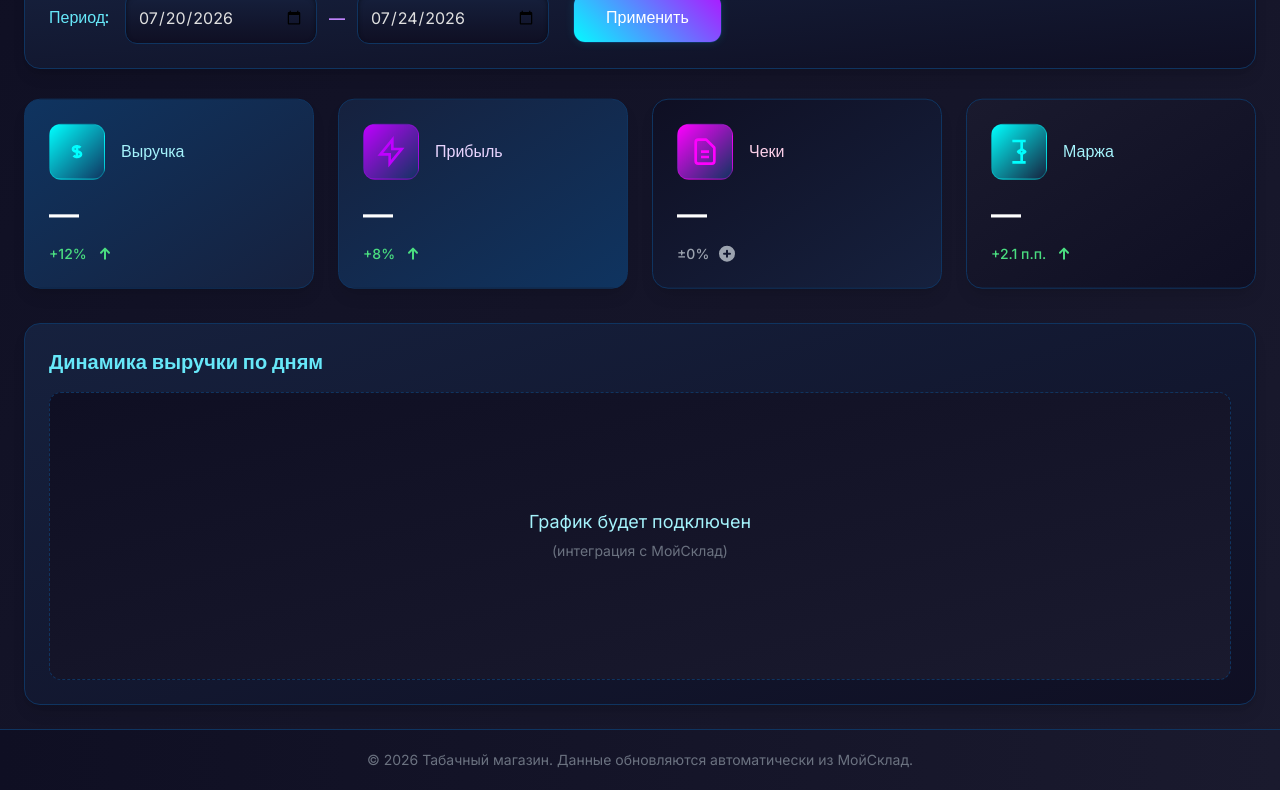
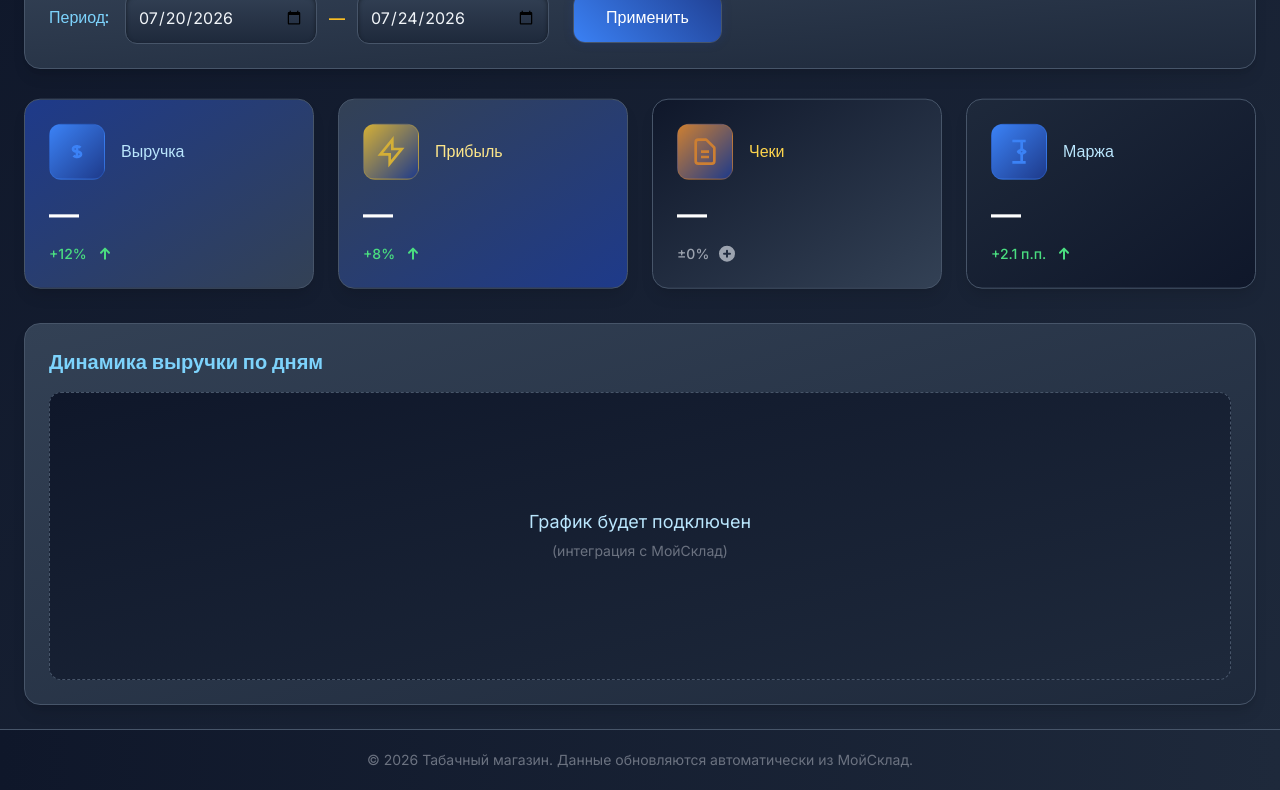
Before and after one commit to DenmarkGod/analyzer, a plain HTML site: page index.html in a window 1280 px wide. Shown: the part 166-956 px from the top of the page. Drawn offline with nearby package versions, Linux system fonts and the light colour scheme.

Commit message:
index.html

```diff
--- a/index.html
+++ b/index.html
@@ -5,7 +5,7 @@
   <meta name="viewport" content="width=device-width, initial-scale=1.0"/>
   <title>Аналитика | Табачный Магазин</title>
 
-  <!-- Подключаем Poppins и Inter -->
+  <!-- Подключаем Inter и Poppins -->
   <link href="https://fonts.googleapis.com/css2?family=Inter:wght@300;400;500;600&family=Poppins:wght@500;600&display=swap" rel="stylesheet">
 
   <!-- Tailwind через CDN -->
@@ -15,19 +15,21 @@
       theme: {
         extend: {
           colors: {
-            'dark-bg': '#0f0f23',
-            'dark-panel': '#1a1a2e',
-            'dark-card': '#16213e',
-            'dark-accent': '#0f3460',
-            'neon-blue': '#00ffff',
-            'neon-purple': '#bf00ff',
-            'neon-pink': '#ff00ff',
-            'text-main': '#e0e0e0',
-            'text-secondary': '#a0aec0',
+            'dark-bg': '#0f172a',
+            'dark-panel': '#1e293b',
+            'dark-card': '#334155',
+            'dark-accent': '#475569',
+            'law-blue': '#1e3a8a',
+            'law-blue-light': '#3b82f6',
+            'gold': '#d4af37',
+            'bronze': '#cd7f32',
+            'silver': '#c0c0c0',
+            'text-main': '#f1f5f9',
+            'text-secondary': '#cbd5e1',
           },
           boxShadow: {
-            'glow-md': '0 0 15px rgba(0, 255, 255, 0.1)',
-            'glow-lg': '0 0 25px rgba(191, 0, 255, 0.2)',
+            'glow-md': '0 0 15px rgba(59, 130, 246, 0.2)',
+            'glow-lg': '0 0 25px rgba(30, 58, 138, 0.3)',
             'inset-dark': 'inset 0 2px 4px rgba(0, 0, 0, 0.5)'
           },
           animation: {
@@ -42,8 +44,8 @@
               '50%': { transform: 'translateY(-10px)' },
             },
             glowPulse: {
-              '0%, 100%': { boxShadow: '0 0 15px rgba(0, 255, 255, 0.1)' },
-              '50%': { boxShadow: '0 0 30px rgba(191, 0, 255, 0.2)' },
+              '0%, 100%': { boxShadow: '0 0 15px rgba(59, 130, 246, 0.2)' },
+              '50%': { boxShadow: '0 0 30px rgba(30, 58, 138, 0.4)' },
             },
             shine: {
               '0%': { backgroundPosition: '-100%' },
@@ -58,8 +60,8 @@
   <style>
     body {
       font-family: 'Inter', sans-serif;
-      background: linear-gradient(135deg, #0f0f23 0%, #1a1a2e 100%);
-      color: #e0e0e0;
+      background: linear-gradient(135deg, #0f172a 0%, #1e293b 100%);
+      color: #f1f5f9;
       overflow-x: hidden;
     }
 
@@ -68,54 +70,54 @@
     }
 
     .card-glow {
-      box-shadow: 0 0 15px rgba(0, 255, 255, 0.1), inset 0 2px 4px rgba(0, 0, 0, 0.5);
+      box-shadow: 0 0 15px rgba(30, 58, 138, 0.2), inset 0 2px 4px rgba(0, 0, 0, 0.5);
       transition: all 0.4s ease;
     }
 
     .card-glow:hover {
-      box-shadow: 0 0 25px rgba(191, 0, 255, 0.3), inset 0 2px 4px rgba(0, 0, 0, 0.7);
+      box-shadow: 0 0 25px rgba(59, 130, 246, 0.4), inset 0 2px 4px rgba(0, 0, 0, 0.7);
       transform: translateY(-5px);
     }
 
-    .btn-cyber {
-      background: linear-gradient(90deg, #0f3460, #16213e, #0f3460);
-      border: 1px solid #0f3460;
-      box-shadow: 0 0 10px rgba(0, 255, 255, 0.1);
+    .btn-law {
+      background: linear-gradient(90deg, #1e3a8a, #334155, #1e3a8a);
+      border: 1px solid #475569;
+      box-shadow: 0 0 10px rgba(30, 58, 138, 0.3);
       transition: all 0.3s ease;
       position: relative;
       overflow: hidden;
     }
 
-    .btn-cyber::before {
+    .btn-law::before {
       content: '';
       position: absolute;
       top: -2px;
       left: -2px;
       right: -2px;
       bottom: -2px;
-      background: linear-gradient(45deg, #00ffff, #bf00ff, #ff00ff, #00ffff);
+      background: linear-gradient(45deg, #3b82f6, #1e3a8a, #d4af37, #3b82f6);
       z-index: -1;
       border-radius: 12px;
       animation: shine 3s infinite;
       background-size: 400%;
     }
 
-    .btn-cyber:hover {
-      box-shadow: 0 0 20px rgba(191, 0, 255, 0.4);
+    .btn-law:hover {
+      box-shadow: 0 0 20px rgba(30, 58, 138, 0.6);
       transform: scale(1.03);
     }
 
     .input-dark {
-      background: linear-gradient(to bottom, #16213e, #0f0f23);
-      border: 1px solid #0f3460;
-      color: #e0e0e0;
+      background: linear-gradient(to bottom, #334155, #1e293b);
+      border: 1px solid #475569;
+      color: #f1f5f9;
       box-shadow: inset 0 2px 4px rgba(0, 0, 0, 0.5);
     }
 
     .input-dark:focus {
       outline: none;
-      border-color: #00ffff;
-      box-shadow: 0 0 10px rgba(0, 255, 255, 0.2);
+      border-color: #3b82f6;
+      box-shadow: 0 0 10px rgba(59, 130, 246, 0.3);
     }
 
     .icon-wrapper {
@@ -130,25 +132,25 @@
 <body class="min-h-screen flex flex-col">
 
 <!-- Header -->
-<header class="p-6 bg-gradient-to-r from-[#0f0f23] to-[#1a1a2e] border-b border-[#0f3460] shadow-lg">
+<header class="p-6 bg-gradient-to-r from-[#0f172a] to-[#1e293b] border-b border-[#475569] shadow-lg">
   <div class="max-w-7xl mx-auto">
     <div class="flex items-center gap-4">
-      <div class="w-14 h-14 rounded-xl bg-gradient-to-br from-[#0f3460] to-[#16213e] flex items-center justify-center border border-[#0f3460] shadow-lg">
+      <div class="w-14 h-14 rounded-xl bg-gradient-to-br from-[#1e3a8a] to-[#334155] flex items-center justify-center border border-[#475569] shadow-lg">
         <svg xmlns="http://www.w3.org/2000/svg" viewBox="0 0 24 24" fill="none" stroke="url(#headerGradient)" stroke-width="2" class="w-8 h-8">
           <defs>
             <linearGradient id="headerGradient" x1="0%" y1="0%" x2="100%" y2="100%">
-              <stop offset="0%" stop-color="#00ffff"/>
-              <stop offset="100%" stop-color="#bf00ff"/>
+              <stop offset="0%" stop-color="#3b82f6"/>
+              <stop offset="100%" stop-color="#d4af37"/>
             </linearGradient>
           </defs>
           <path d="M3 3v18h18M18 14V9M12 14V5M6 14v-3"/>
         </svg>
       </div>
       <div>
-        <h1 class="text-3xl font-semibold title-font text-transparent bg-clip-text bg-gradient-to-r from-[#00ffff] to-[#bf00ff]">
+        <h1 class="text-3xl font-semibold title-font text-transparent bg-clip-text bg-gradient-to-r from-[#3b82f6] to-[#d4af37]">
           Аналитика продаж
         </h1>
-        <p class="text-cyan-300 mt-1 text-sm">
+        <p class="text-sky-300 mt-1 text-sm">
           Табачный магазин • Корпоративная статистика
         </p>
       </div>
@@ -158,17 +160,17 @@
 
 <main class="flex-1 p-6 max-w-7xl mx-auto w-full">
   <!-- Controls -->
-  <section class="mb-8 bg-gradient-to-br from-[#16213e] to-[#0f0f23] p-6 rounded-2xl border border-[#0f3460] shadow-lg card-glow">
+  <section class="mb-8 bg-gradient-to-br from-[#334155] to-[#1e293b] p-6 rounded-2xl border border-[#475569] shadow-lg card-glow">
     <div class="flex flex-wrap items-center gap-6">
       <div class="flex items-center gap-4">
-        <label class="text-cyan-300 font-medium title-font">Период:</label>
+        <label class="text-sky-300 font-medium title-font">Период:</label>
         <div class="flex items-center gap-3">
           <input type="date" id="start-date" class="input-dark p-3 rounded-xl w-48" />
-          <span class="text-purple-400 font-bold">—</span>
+          <span class="text-amber-400 font-bold">—</span>
           <input type="date" id="end-date" class="input-dark p-3 rounded-xl w-48" />
         </div>
       </div>
-      <button id="apply-btn" class="btn-cyber text-white px-8 py-3 rounded-xl font-medium title-font relative z-10 overflow-hidden">
+      <button id="apply-btn" class="btn-law text-white px-8 py-3 rounded-xl font-medium title-font relative z-10 overflow-hidden">
         Применить
       </button>
     </div>
@@ -176,14 +178,14 @@
 
   <!-- Metrics Grid -->
   <section class="grid grid-cols-1 md:grid-cols-2 lg:grid-cols-4 gap-6 mb-8">
-    <div class="card-glow bg-gradient-to-br from-[#0f3460] to-[#16213e] rounded-2xl p-6 border border-[#0f3460] shadow-lg animate-float-card">
+    <div class="card-glow bg-gradient-to-br from-[#1e3a8a] to-[#334155] rounded-2xl p-6 border border-[#475569] shadow-lg animate-float-card">
       <div class="flex items-center gap-4 mb-4">
-        <div class="w-14 h-14 rounded-xl bg-gradient-to-br from-[#00ffff] to-[#0f3460] flex items-center justify-center text-2xl border border-[#00ffff]/30">
-          <svg xmlns="http://www.w3.org/2000/svg" viewBox="0 0 24 24" fill="none" stroke="#00ffff" stroke-width="2" class="w-8 h-8">
+        <div class="w-14 h-14 rounded-xl bg-gradient-to-br from-[#3b82f6] to-[#1e3a8a] flex items-center justify-center text-2xl border border-[#3b82f6]/30">
+          <svg xmlns="http://www.w3.org/2000/svg" viewBox="0 0 24 24" fill="none" stroke="#3b82f6" stroke-width="2" class="w-8 h-8">
             <path d="M12 8c-1.657 0-3 .895-3 2s1.343 2 3 2 3 .895 3 2-1.343 2-3 2m0-8c1.11 0 2.08.402 2.599 1M12 8V7m0 1v8m0 0v1m0-1c-1.11 0-2.08-.402-2.599-1"/>
           </svg>
         </div>
-        <div class="font-medium text-cyan-200 title-font">Выручка</div>
+        <div class="font-medium text-sky-200 title-font">Выручка</div>
       </div>
       <div class="text-3xl font-bold text-white" id="revenue">—</div>
       <div class="mt-3 text-sm font-medium text-green-400 flex items-center gap-2">
@@ -194,14 +196,14 @@
       </div>
     </div>
 
-    <div class="card-glow bg-gradient-to-br from-[#16213e] to-[#0f3460] rounded-2xl p-6 border border-[#0f3460] shadow-lg animate-float-card">
+    <div class="card-glow bg-gradient-to-br from-[#334155] to-[#1e3a8a] rounded-2xl p-6 border border-[#475569] shadow-lg animate-float-card">
       <div class="flex items-center gap-4 mb-4">
-        <div class="w-14 h-14 rounded-xl bg-gradient-to-br from-[#bf00ff] to-[#0f3460] flex items-center justify-center text-2xl border border-[#bf00ff]/30">
-          <svg xmlns="http://www.w3.org/2000/svg" viewBox="0 0 24 24" fill="none" stroke="#bf00ff" stroke-width="2" class="w-8 h-8">
+        <div class="w-14 h-14 rounded-xl bg-gradient-to-br from-[#d4af37] to-[#1e3a8a] flex items-center justify-center text-2xl border border-[#d4af37]/30">
+          <svg xmlns="http://www.w3.org/2000/svg" viewBox="0 0 24 24" fill="none" stroke="#d4af37" stroke-width="2" class="w-8 h-8">
             <path d="M13 10V3L4 14h7v7l9-11h-7z"/>
           </svg>
         </div>
-        <div class="font-medium text-purple-200 title-font">Прибыль</div>
+        <div class="font-medium text-amber-200 title-font">Прибыль</div>
       </div>
       <div class="text-3xl font-bold text-white" id="profit">—</div>
       <div class="mt-3 text-sm font-medium text-green-400 flex items-center gap-2">
@@ -212,14 +214,14 @@
       </div>
     </div>
 
-    <div class="card-glow bg-gradient-to-br from-[#0f0f23] to-[#16213e] rounded-2xl p-6 border border-[#0f3460] shadow-lg animate-float-card">
+    <div class="card-glow bg-gradient-to-br from-[#0f172a] to-[#334155] rounded-2xl p-6 border border-[#475569] shadow-lg animate-float-card">
       <div class="flex items-center gap-4 mb-4">
-        <div class="w-14 h-14 rounded-xl bg-gradient-to-br from-[#ff00ff] to-[#0f3460] flex items-center justify-center text-2xl border border-[#ff00ff]/30">
-          <svg xmlns="http://www.w3.org/2000/svg" viewBox="0 0 24 24" fill="none" stroke="#ff00ff" stroke-width="2" class="w-8 h-8">
+        <div class="w-14 h-14 rounded-xl bg-gradient-to-br from-[#cd7f32] to-[#1e3a8a] flex items-center justify-center text-2xl border border-[#cd7f32]/30">
+          <svg xmlns="http://www.w3.org/2000/svg" viewBox="0 0 24 24" fill="none" stroke="#cd7f32" stroke-width="2" class="w-8 h-8">
             <path d="M9 12h6m-6 4h6m2 5H7a2 2 0 01-2-2V5a2 2 0 012-2h5.586a1 1 0 01.707.293l5.414 5.414a1 1 0 01.293.707V19a2 2 0 01-2 2z"/>
           </svg>
         </div>
-        <div class="font-medium text-pink-200 title-font">Чеки</div>
+        <div class="font-medium text-amber-300 title-font">Чеки</div>
       </div>
       <div class="text-3xl font-bold text-white" id="checks">—</div>
       <div class="mt-3 text-sm font-medium text-gray-400 flex items-center gap-2">
@@ -230,14 +232,14 @@
       </div>
     </div>
 
-    <div class="card-glow bg-gradient-to-br from-[#1a1a2e] to-[#0f0f23] rounded-2xl p-6 border border-[#0f3460] shadow-lg animate-float-card">
+    <div class="card-glow bg-gradient-to-br from-[#1e293b] to-[#0f172a] rounded-2xl p-6 border border-[#475569] shadow-lg animate-float-card">
       <div class="flex items-center gap-4 mb-4">
-        <div class="w-14 h-14 rounded-xl bg-gradient-to-br from-[#00ffff] to-[#16213e] flex items-center justify-center text-2xl border border-[#00ffff]/30">
-          <svg xmlns="http://www.w3.org/2000/svg" viewBox="0 0 24 24" fill="none" stroke="#00ffff" stroke-width="2" class="w-8 h-8">
+        <div class="w-14 h-14 rounded-xl bg-gradient-to-br from-[#3b82f6] to-[#1e3a8a] flex items-center justify-center text-2xl border border-[#3b82f6]/30">
+          <svg xmlns="http://www.w3.org/2000/svg" viewBox="0 0 24 24" fill="none" stroke="#3b82f6" stroke-width="2" class="w-8 h-8">
             <path d="M7 20l10 0M7 4l10 0M14 20v-6m0 0l-3-3m3 3l3-3M14 4v6m0 0l-3 3m3-3l3 3"/>
           </svg>
         </div>
-        <div class="font-medium text-cyan-200 title-font">Маржа</div>
+        <div class="font-medium text-sky-200 title-font">Маржа</div>
       </div>
       <div class="text-3xl font-bold text-white" id="margin">—</div>
       <div class="mt-3 text-sm font-medium text-green-400 flex items-center gap-2">
@@ -250,10 +252,10 @@
   </section>
 
   <!-- Chart Placeholder -->
-  <section class="bg-gradient-to-br from-[#16213e] to-[#0f0f23] p-6 rounded-2xl border border-[#0f3460] shadow-lg card-glow">
-    <h2 class="text-xl font-semibold title-font text-cyan-300 mb-4">Динамика выручки по дням</h2>
-    <div class="h-72 bg-gradient-to-br from-[#0f0f23] to-[#1a1a2e] rounded-xl flex items-center justify-center border border-dashed border-[#0f3460]">
-      <p class="text-center text-cyan-200 text-lg">
+  <section class="bg-gradient-to-br from-[#334155] to-[#1e293b] p-6 rounded-2xl border border-[#475569] shadow-lg card-glow">
+    <h2 class="text-xl font-semibold title-font text-sky-300 mb-4">Динамика выручки по дням</h2>
+    <div class="h-72 bg-gradient-to-br from-[#0f172a] to-[#1e293b] rounded-xl flex items-center justify-center border border-dashed border-[#475569]">
+      <p class="text-center text-sky-200 text-lg">
         График будет подключен<br />
         <span class="text-sm text-gray-500">(интеграция с МойСклад)</span>
       </p>
@@ -261,7 +263,7 @@
   </section>
 </main>
 
-<footer class="py-5 text-center text-gray-500 text-sm border-t border-[#0f3460] bg-gradient-to-r from-[#0f0f23] to-[#1a1a2e]">
+<footer class="py-5 text-center text-gray-500 text-sm border-t border-[#475569] bg-gradient-to-r from-[#0f172a] to-[#1e293b]">
   <p>© 2026 Табачный магазин. Данные обновляются автоматически из МойСклад.</p>
 </footer>
 
@@ -290,11 +292,11 @@
 
     this.textContent = 'Готово';
     this.classList.add('bg-gradient-to-r', 'from-green-600', 'to-emerald-600');
-    this.classList.remove('btn-cyber');
+    this.classList.remove('btn-law');
     setTimeout(() => {
       this.textContent = 'Применить';
       this.classList.remove('from-green-600', 'to-emerald-600');
-      this.classList.add('btn-cyber');
+      this.classList.add('btn-law');
     }, 2000);
   });
 </script>
```
